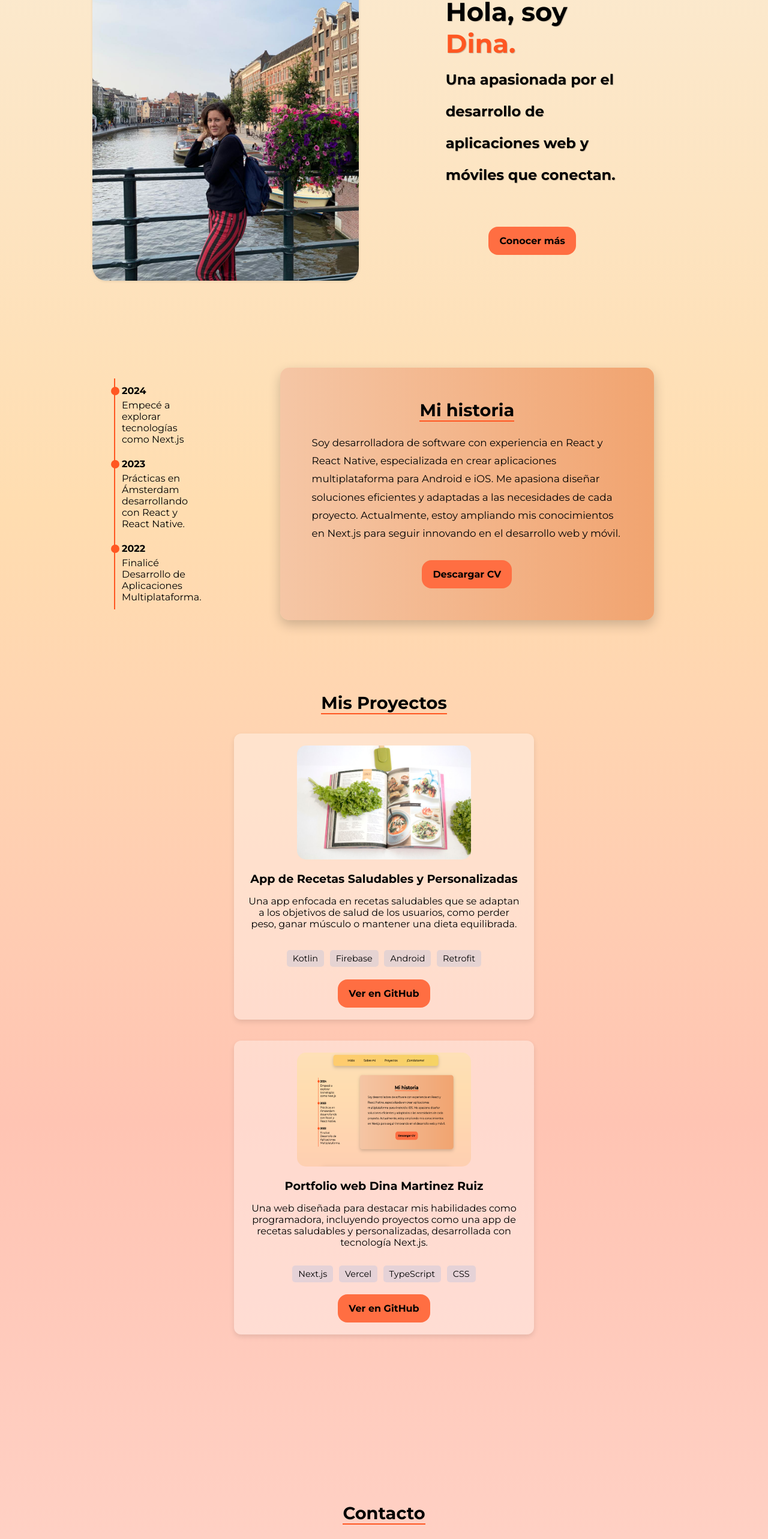
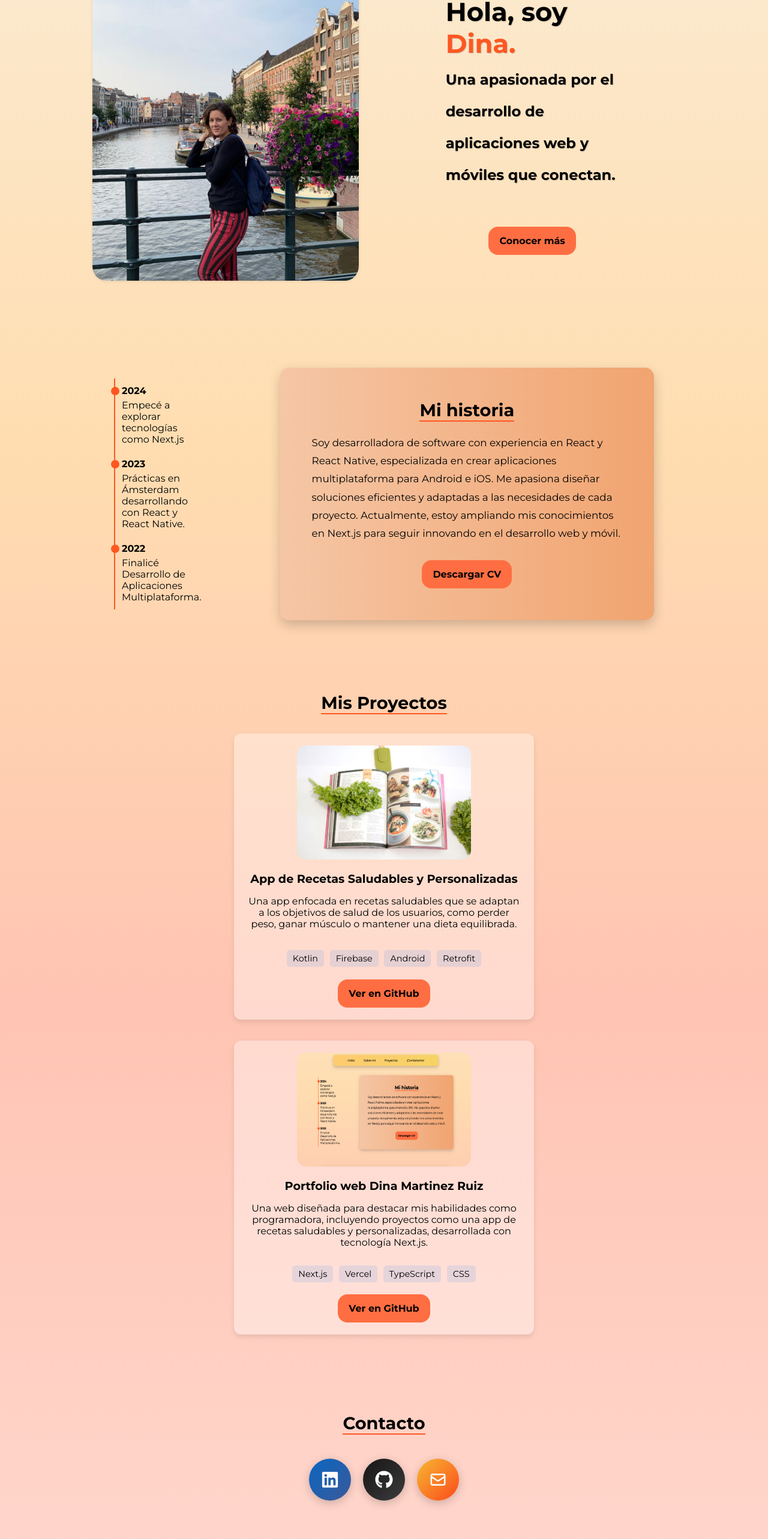
Before and after one commit to LavryDam/my-portfolio-web, a Next.js app: page / in a window 1280 px wide. Shown: the part 177-2743 px from the top of the page at 60% size. Built offline with nearby package versions, Linux system fonts and the light colour scheme.

Commit message:
fix:general things

```diff
--- a/app/about/about.css
+++ b/app/about/about.css
@@ -94,6 +94,7 @@ body {
     .about-page {
         margin: 30px;
         padding: 25px;
+        width: 61%;
     }
 
     .about-page h1 {
--- a/app/components/Navbar/Navbar.css
+++ b/app/components/Navbar/Navbar.css
@@ -63,3 +63,10 @@ nav ul.navegacion li {
     display: flex;
   }
 }
+
+@media (max-width: 1068px) {
+    .navbar {
+        padding: 15px 20px;
+        width: 90%;
+    }
+}
--- a/app/contacto/contact.css
+++ b/app/contacto/contact.css
@@ -4,8 +4,7 @@
     align-items: center;
     justify-content: center;
     text-align: center;
-    padding: 150px;
-    margin: 100px auto;
+    padding: 100px;
     max-width: 600px;
 }
 
--- a/app/globals.css
+++ b/app/globals.css
@@ -116,7 +116,7 @@ body {
     .image-container {
         margin-top: 104px;
         height: 380px;
-        max-width: 70%;
+        max-width: 68%;
     }
 
     .overlay-text {
```
